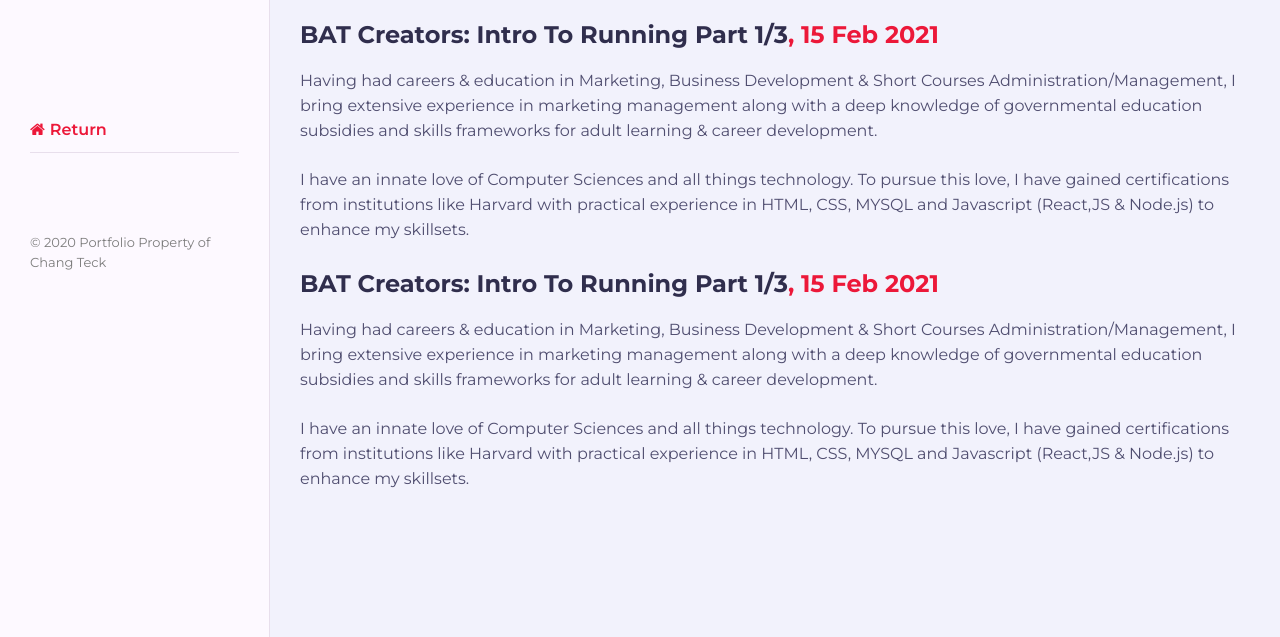
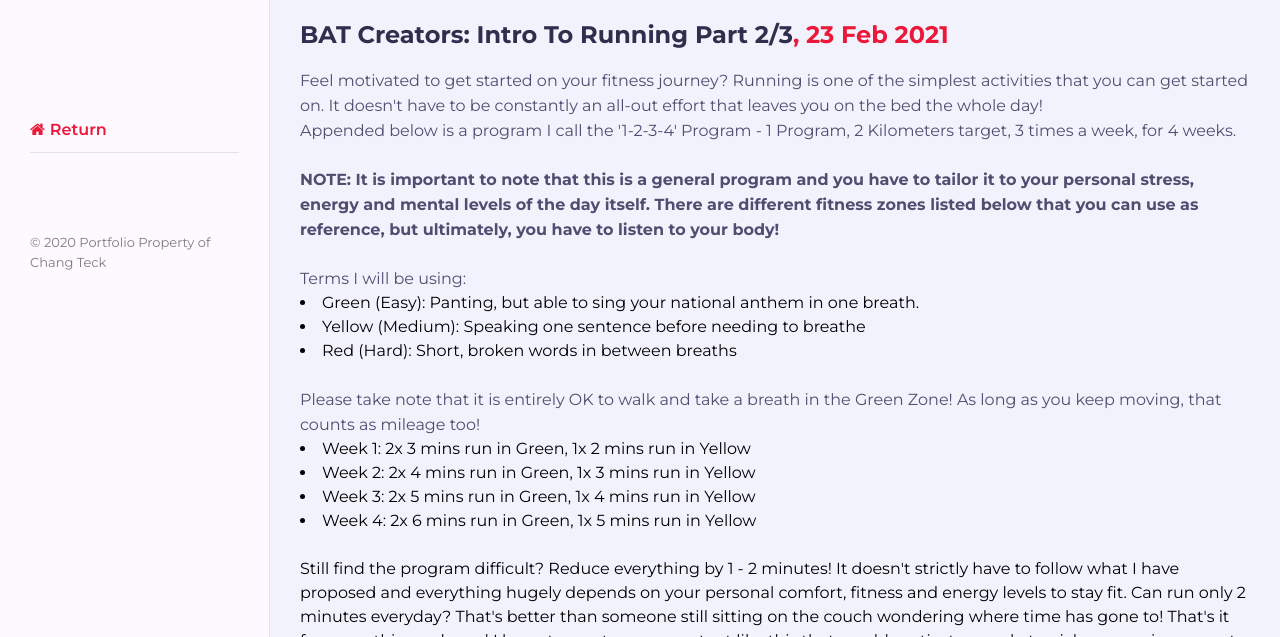
Before and after one commit to changteck/changteck.github.io, a plain HTML site: page blog.html in a window 1280 px wide. Shown: the part 163-800 px from the top of the page. Drawn offline with Linux system fonts and the light colour scheme; files whose address does not match are found by name.

Commit message:
Update blog.html

```diff
--- a/blog.html
+++ b/blog.html
@@ -78,23 +78,52 @@
                 <div class="about-content padd-15">
                     <div class="row">
                        <div class="about-text padd-15">
-                          <h3>BAT Creators: Intro To Running Part 1/3<span>, 15 Feb 2021</span></h3>
-                          <p>Having had careers & education in Marketing, Business Development & Short Courses Administration/Management, I bring extensive experience in marketing management along with a deep knowledge of governmental education subsidies and skills frameworks for adult learning & career development.</p>
+                          <h3>BAT Creators: Intro To Running Part 2/3<span>, 23 Feb 2021</span></h3>
+                          <p>Feel motivated to get started on your fitness journey? Running is one of the simplest activities that you can get started on. It doesn't have to be constantly an all-out effort that leaves you on the bed the whole day!</p>
+                          <p>Appended below is a program I call the '1-2-3-4' Program - 1 Program, 2 Kilometers target, 3 times a week, for 4 weeks.</p>
 <br>
-                         <p>I have an innate love of Computer Sciences and all things technology. To pursue this love, I have gained certifications from institutions like Harvard with practical experience in HTML, CSS, MYSQL and Javascript (React,JS & Node.js) to enhance my skillsets.</p>
+<p><b>NOTE: It is important to note that this is a general program and you have to tailor it to your personal stress, energy and mental levels of the day itself. There are different fitness zones listed below that you can use as reference, but ultimately, you have to listen to your body!</b></p>
+<br>
+<p>Terms I will be using:</p>
+<li>Green (Easy): Panting, but able to sing your national anthem in one breath.</li>
+<li>Yellow (Medium): Speaking one sentence before needing to breathe </li>
+<li>Red (Hard): Short, broken words in between breaths</li>
+<br>
+<p>Please take note that it is entirely OK to walk and take a breath in the Green Zone! As long as you keep moving, that counts as mileage too!</p>
+
+<li>Week 1: 2x 3 mins run in Green, 1x 2 mins run in Yellow</li>
+
+<li>Week 2: 2x 4 mins run in Green, 1x 3 mins run in Yellow</li>
+
+<li>Week 3: 2x 5 mins run in Green, 1x 4 mins run in Yellow</li>
+
+<li>Week 4: 2x 6 mins run in Green, 1x 5 mins run in Yellow</li>
+<br>
+
+Still find the program difficult? Reduce everything by 1 - 2 minutes! It doesn't strictly have to follow what I have proposed and everything hugely depends on your personal comfort, fitness and energy levels to stay fit. Can run only 2 minutes everyday? That's better than someone still sitting on the couch wondering where time has gone to!
+
+That's it from me this week, and I hope to create more content like this that would motivate people to pick up running as part of or to start their fitness regimes! I'm open to any form of constructive feedback and as usual, #tothemoon for all BAT HODLers!</p>
+<br>
+
                        </div>
                     </div>
                   </div>
             </div>
+<br>
 <br>
 <div class="row">
    <div class="about-content padd-15">
        <div class="row">
           <div class="about-text padd-15">
              <h3>BAT Creators: Intro To Running Part 1/3<span>, 15 Feb 2021</span></h3>
-                         <p>Having had careers & education in Marketing, Business Development & Short Courses Administration/Management, I bring extensive experience in marketing management along with a deep knowledge of governmental education subsidies and skills frameworks for adult learning & career development.</p>
+             <p>Some of you hate running, some of you have a sedentary lifestyle or some don't even know what is fitness, so I hope that this would be something you can take reference to know that running doesn't have to be an all-out effort that makes you feel like dying after every session.</p>
 <br>
-                        <p>I have an innate love of Computer Sciences and all things technology. To pursue this love, I have gained certifications from institutions like Harvard with practical experience in HTML, CSS, MYSQL and Javascript (React,JS & Node.js) to enhance my skillsets.</p>
+            <li>First & foremost, we need to understand the main reason why you want to run, or even get started on fitness? This is the most important driver in your fitness journey when the going gets tough</li>
+            <li>Next, what are your main aims after addressing your 'why?'. Are you looking to keep a general level of fitness, or are you looking to complete a full-marathon this year?</li>
+            <li>The most crucial thought process you have to go through would be to understand how much time you have in a day to be able to commit yourself to fitness?</li>
+<br>
+           <p>If you are able to answer all 3 questions above without a hitch, you are good to go! Stay tuned for next week's content where I share a simple program to get you started.</p>
+
           </div>
        </div>
      </div>
```
Lines whose indentation alone changed are shown as unchanged.
